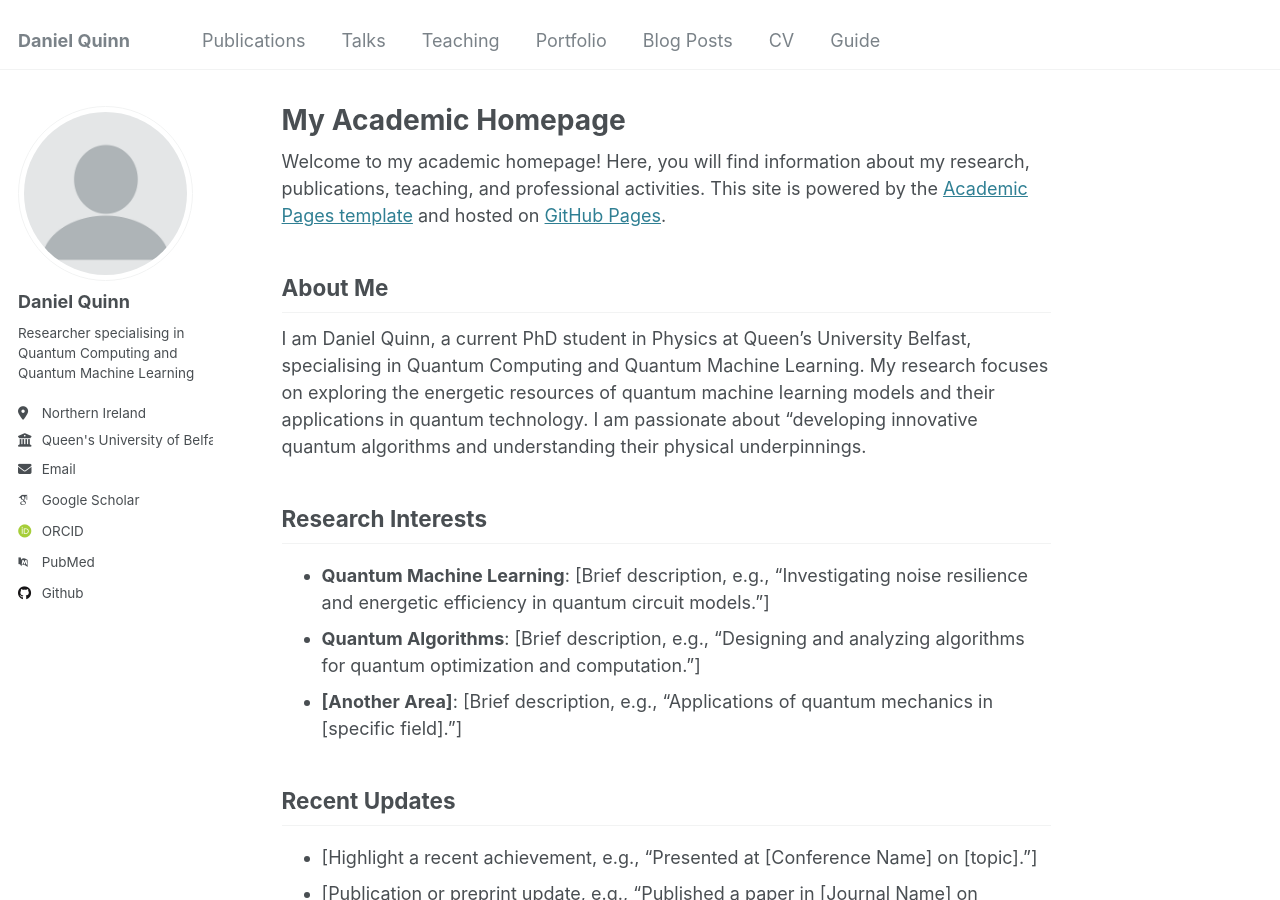
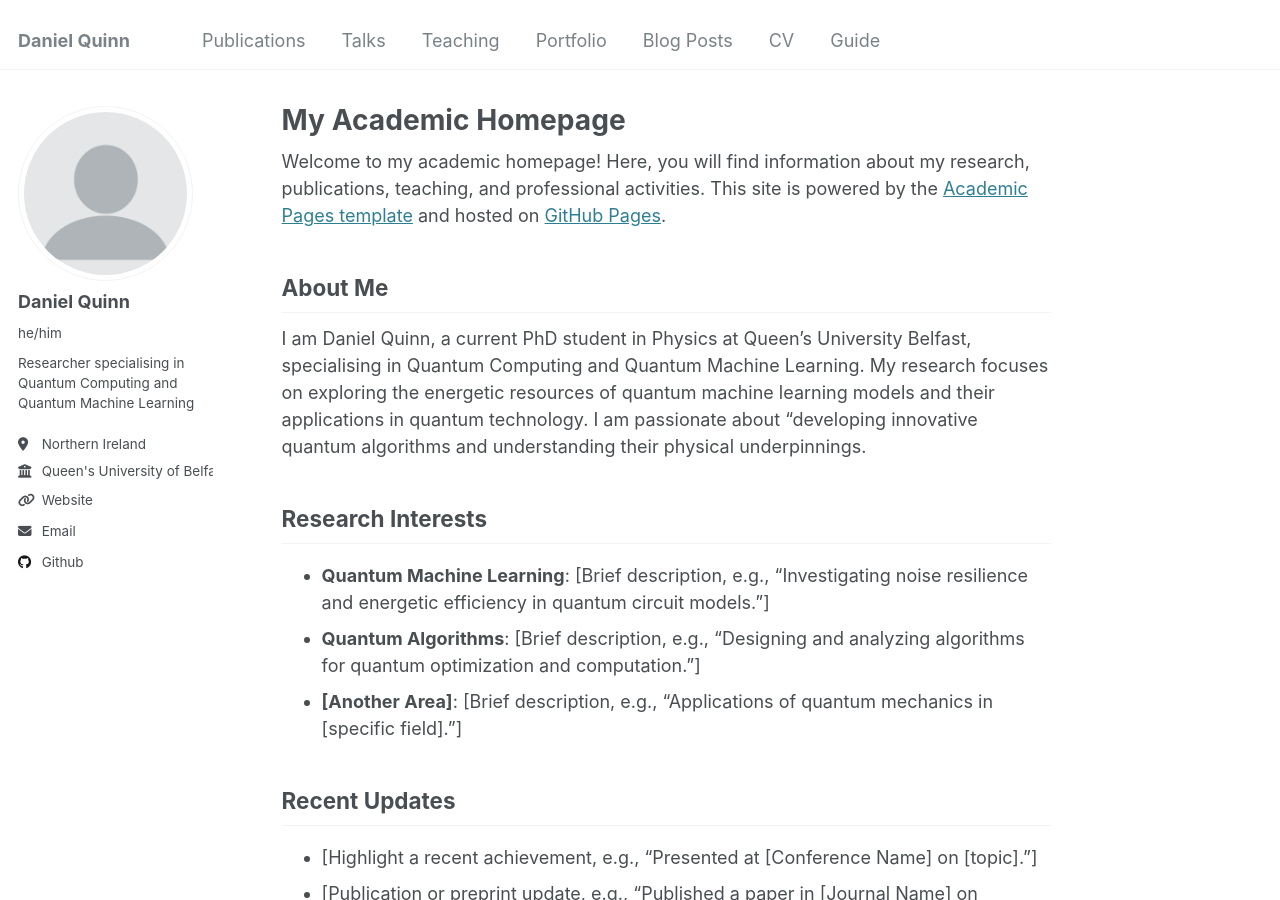
Before and after one commit to DanielQuinn53/danielquinn53.github.io, a Jekyll site: the page built from _pages/about.md, in a window 1280 px wide and 900 px high. Built offline with Jekyll 4.4.1, drawn with Linux system fonts in a browser that asks for light colours; some web fonts are replaced.

Commit message:
Update _config.yml

```diff
--- a/_config.yml
+++ b/_config.yml
@@ -11,10 +11,10 @@ locale                   : "en-US"
 title                    : "Daniel Quinn"
 title_separator          : "-"
 name                     : &name "Daniel Quinn"
-description              : &description "Physists with QUB"
-url                      : https://academicpages.github.io # the base hostname & protocol for your site e.g. "https://[your GitHub username].github.io"
+description              : &description "Physics Researcher with QUB"
+url                      : https://danielquinn53.github.io # the base hostname & protocol for your site e.g. "https://[your GitHub username].github.io"
 baseurl                  : "" # the subpath of your site, e.g. "/blog"
-repository               : "academicpages/academicpages.github.io"
+repository               : "danielquinn53/danielquinn53.github.io"
 
 # Site Author - The following control what appear as part of the author content on the side bar.
 #               If a field is blank the icon and link will not appear, otherwise it will be shown.
@@ -23,20 +23,20 @@ author:
   # Biographic information
   avatar           : "profile.png"
   name             : "Daniel Quinn"
-  pronouns         : # example: "she/her"
+  pronouns         : "he/him"
   bio              : "Researcher specialising in Quantum Computing and Quantum Machine Learning"
   location         : "Northern Ireland"
   employer         : "Queen's University of Belfast"
-  uri              : # URL
+  uri              : "https://danielquinn53.github.io"
   email            : "dquinn53@qub.ac.uk"
 
   # Academic websites
   arxiv            : # URL - Update with the correct link to your profile
-  googlescholar    : "https://scholar.google.com/citations?user=PS_CX0AAAAAJ"
+  googlescholar    : #"https://scholar.google.com/citations?user=PS_CX0AAAAAJ"
   impactstory      : # URL
-  orcid            : "http://orcid.org/yourorcidurl"
+  orcid            : #"http://orcid.org/yourorcidurl"
   semantic         : # URL
-  pubmed           : "https://www.ncbi.nlm.nih.gov/pubmed/?term=john+snow"
+  pubmed           : #"https://www.ncbi.nlm.nih.gov/pubmed/?term=john+snow"
   researchgate     : # URL
   scopus           : # URL
 
@@ -44,7 +44,7 @@ author:
   bitbucket        : # Username - Update with your username on the site
   codepen          : # Username
   dribbble         : # Username
-  github           : "academicpages"
+  github           : "danielquinn53"
   kaggle           : # Username
   stackoverflow    : # User number or user number and name (i.e., use "1" or "1/jeff-atwood")
 
```
